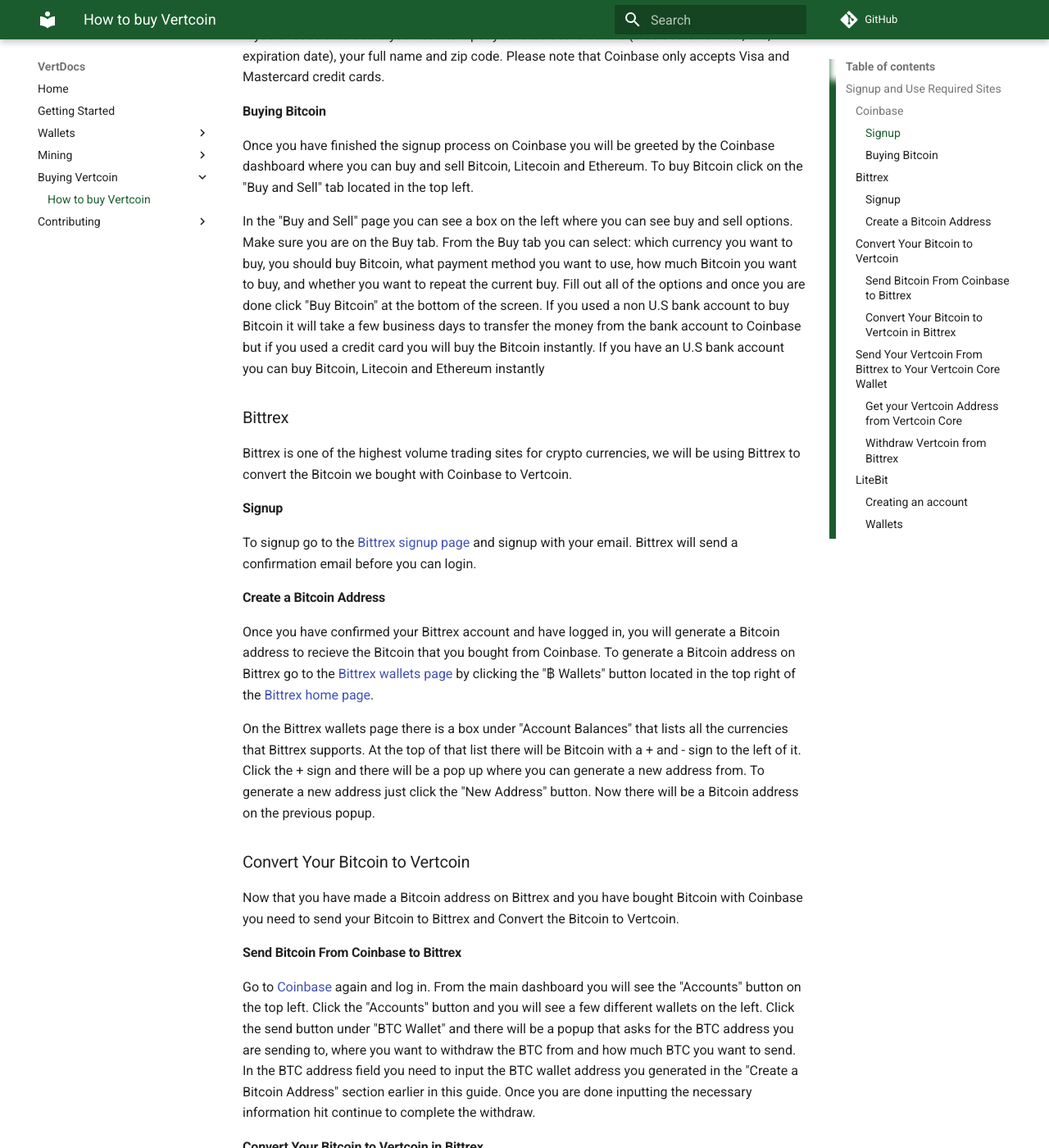
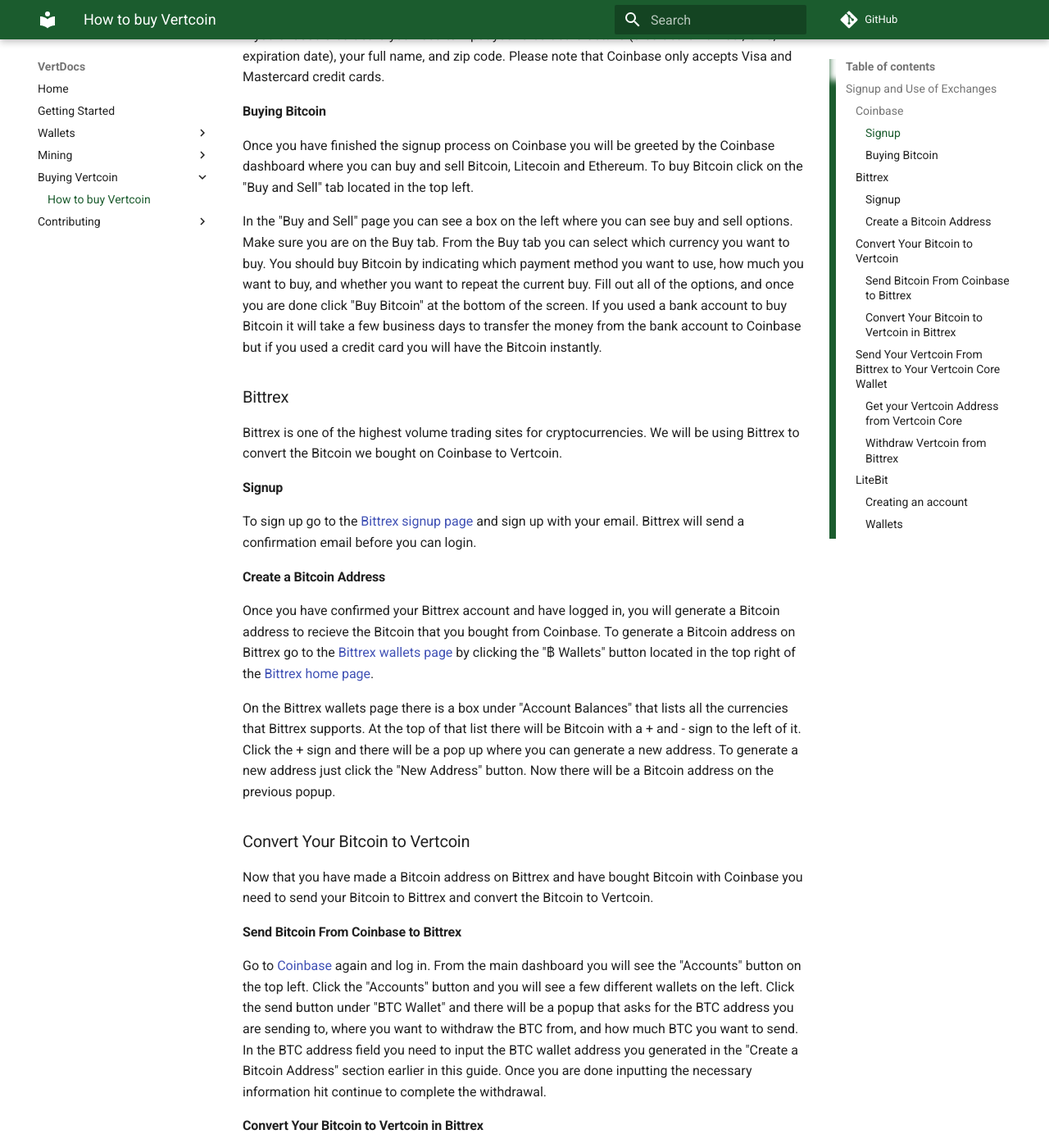
Before and after one commit to vertcoin-project/VertDocs, an MkDocs documentation site: the page built from docs/BuyingVertcoin/How-to-buy-Vertcoin.md, in a window 1280 px wide and 1400 px high, scrolled down 819 px. Shown: the whole window at 82% size. Built offline with MkDocs 1.6.1 and Material for MkDocs 9.7.7, drawn with Linux system fonts in a browser that asks for light colours; comment, search, counter and statistics services are not loaded; old or Windows-style settings are respelled for this version of MkDocs; some of the changed text lies outside the part shown.

Commit message:
fix grammar and clarify instructions

```diff
--- a/docs/BuyingVertcoin/How-to-buy-Vertcoin.md
+++ b/docs/BuyingVertcoin/How-to-buy-Vertcoin.md
@@ -1,12 +1,12 @@
 # Buying Vertcoin
 
-## Signup and Use Required Sites
+## Signup and Use of Exchanges
 
 ### Coinbase
 Coinbase is the largest site for buying Bitcoin with fiat (your local currency), and we will be using it for buying Bitcoin.
 
 #### Signup
-To signup for a Coinbase account go to [Coinbase](https://coinbase.com) and click signup in the top right corner.
+To sign up for a Coinbase account go to [Coinbase](https://coinbase.com) and click signup in the top right corner.
 
 
 You will be prompted to enter details such as: your name, your email, your location, etc. When inputting your personal information make sure to make it match the information on your bank account, PayPal, and credit card to prevent issues when adding a payment method.
@@ -18,47 +18,47 @@
 Once your phone number is verified you will be prompted to add a payment method to buy Bitcoin with fiat. From this screen you can choose whether you want to add a credit card or bank account for buying Bitcoin.
 
 
-If you choose bank account you will be prompted to sign in with your bank provider to link your bank account with Coinbase. If your bank provider is not listed you will need to add your bank checking information (routing number, account number) and  your name. Coinbase will send 2 small amounts of money to your bank account and you will need to identify what the two small amounts were to confirm this bank account.
+If you choose bank account you will be prompted to sign in with your bank provider to link your bank account with Coinbase. If your bank provider is not listed you will need to add your bank checking information (routing number, account number) and your name. Coinbase will send 2 small amounts of money to your bank account and you will need to identify what the two small amounts were to confirm this bank account.
 
 
-If you choose credit card you need to input your credit card details (credit card number, cvc, expiration date), your full name and zip code. Please note that Coinbase only accepts Visa and Mastercard credit cards.
+If you choose credit card you need to input your credit card details (credit card number, CVC, expiration date), your full name, and zip code. Please note that Coinbase only accepts Visa and Mastercard credit cards.
 
 
 #### Buying Bitcoin
 Once you have finished the signup process on Coinbase you will be greeted by the Coinbase dashboard where you can buy and sell Bitcoin, Litecoin and Ethereum. To buy Bitcoin click on the "Buy and Sell" tab located in the top left.
 
 
-In the "Buy and Sell" page you can see a box on the left where you can see buy and sell options. Make sure you are on the Buy tab. From the Buy tab you can select: which currency you want to buy, you should buy Bitcoin, what payment method you want to use, how much Bitcoin you want to buy, and whether you want to repeat the current buy. Fill out all of the options and once you are done click "Buy Bitcoin" at the bottom of the screen. If you used a non U.S bank account to buy Bitcoin it will take a few business days to transfer the money from the bank account to Coinbase but if you used a credit card you will buy the Bitcoin instantly. If you have an U.S bank account you can buy Bitcoin, Litecoin and Ethereum instantly
+In the "Buy and Sell" page you can see a box on the left where you can see buy and sell options. Make sure you are on the Buy tab. From the Buy tab you can select which currency you want to buy. You should buy Bitcoin by indicating which payment method you want to use, how much you want to buy, and whether you want to repeat the current buy. Fill out all of the options, and once you are done click "Buy Bitcoin" at the bottom of the screen. If you used a bank account to buy Bitcoin it will take a few business days to transfer the money from the bank account to Coinbase but if you used a credit card you will have the Bitcoin instantly.
 
 
 ### Bittrex
-Bittrex is one of the highest volume trading sites for crypto currencies, we will be using Bittrex to convert the Bitcoin we bought with Coinbase to Vertcoin.
+Bittrex is one of the highest volume trading sites for cryptocurrencies. We will be using Bittrex to convert the Bitcoin we bought on Coinbase to Vertcoin.
 
 
 #### Signup
-To signup go to the [Bittrex signup page](https://bittrex.com/account/Register) and signup with your email. Bittrex will send a confirmation email before you can login.
+To sign up go to the [Bittrex signup page](https://bittrex.com/account/Register) and sign up with your email. Bittrex will send a confirmation email before you can login.
 
 
 #### Create a Bitcoin Address
 Once you have confirmed your Bittrex account and have logged in, you will generate a Bitcoin address to recieve the Bitcoin that you bought from Coinbase. To generate a Bitcoin address on Bittrex go to the [Bittrex wallets page](bittrex.com/Balance) by clicking the "฿ Wallets" button located in the top right of the [Bittrex home page](https://bittrex.com/Home/Markets).
 
 
-On the Bittrex wallets page there is a box under "Account Balances" that lists all the currencies that Bittrex supports. At the top of that list there will be Bitcoin with a + and - sign to the left of it. Click the + sign and there will be a pop up where you can generate a new address from. To generate a new address just click the "New Address" button. Now there will be a Bitcoin address on the previous popup.
+On the Bittrex wallets page there is a box under "Account Balances" that lists all the currencies that Bittrex supports. At the top of that list there will be Bitcoin with a + and - sign to the left of it. Click the + sign and there will be a pop up where you can generate a new address. To generate a new address just click the "New Address" button. Now there will be a Bitcoin address on the previous popup.
 
 
 ### Convert Your Bitcoin to Vertcoin
-Now that you have made a Bitcoin address on Bittrex and you have bought Bitcoin with Coinbase you need to send your Bitcoin to Bittrex and Convert the Bitcoin to Vertcoin.
+Now that you have made a Bitcoin address on Bittrex and have bought Bitcoin with Coinbase you need to send your Bitcoin to Bittrex and convert the Bitcoin to Vertcoin.
 
 
 #### Send Bitcoin From Coinbase to Bittrex
-Go to [Coinbase](https://coinbase.com) again and log in. From the main dashboard you will see the "Accounts" button on the top left. Click the "Accounts" button and you will see a few different wallets on the left. Click the send button under "BTC Wallet" and there will be a popup that asks for the BTC address you are sending to, where you want to withdraw the BTC from and how much BTC you want to send. In the BTC address field you need to input the BTC wallet address you generated in the "Create a Bitcoin Address" section earlier in this guide. Once you are done inputting the necessary information hit continue to complete the withdraw.
+Go to [Coinbase](https://coinbase.com) again and log in. From the main dashboard you will see the "Accounts" button on the top left. Click the "Accounts" button and you will see a few different wallets on the left. Click the send button under "BTC Wallet" and there will be a popup that asks for the BTC address you are sending to, where you want to withdraw the BTC from, and how much BTC you want to send. In the BTC address field you need to input the BTC wallet address you generated in the "Create a Bitcoin Address" section earlier in this guide. Once you are done inputting the necessary information hit continue to complete the withdrawal.
 
 
 #### Convert Your Bitcoin to Vertcoin in Bittrex
-Once you have sent your Bitcoin from Coinbase to Bittrex you will be able to see the Bitcoin under "Account Balances" in the "฿ Wallets" page. If the Bitcoin you sent is under the "Pending Deposit" column that means your transaction is still confirming on the Bitcoin blockchain, to check the status of the transaction scroll down until you see "Pending Deposits" where you can view the status of your deposit.
+Once you have sent your Bitcoin from Coinbase to Bittrex you will be able to see the Bitcoin under "Account Balances" in the "฿ Wallets" page. If the Bitcoin you sent is under the "Pending Deposit" column, that means your transaction is still confirming on the Bitcoin blockchain. To check the status of the transaction scroll down until you see "Pending Deposits".
 
 
-Once your transaction is confirmed you can buy Vertcoin by going to the [Bittrex VTC -> BTC markets page](https://bittrex.com/Market/Index?MarketName=BTC-VTC) and you will see a lot of market information pop up. Under the value graph you will see the "Trading" section where you can buy and sell Vertcoin. To buy Vertcoin use the "Buy Vertcoin" section to buy Vertcoin. From the "Buy Vertcoin" section you need to input how much Vertcoin you want to buy, what price you want to buy it at (price in Bitcoin) and what type of order you want to place. Once you have inputted all the necessary information click "Buy Vertcoin" and confirm the buy order.
+Once your transaction is confirmed you can buy Vertcoin by going to the [Bittrex VTC -> BTC markets page](https://bittrex.com/Market/Index?MarketName=BTC-VTC). Under the value graph you will see the "Trading" section where you can buy and sell Vertcoin. To buy Vertcoin use the "Buy Vertcoin" section. From the "Buy Vertcoin" section you need to input how much Vertcoin you want to buy, what price you want to buy it at (price in Bitcoin) and what type of order you want to place. Once you have inputted all the necessary information click "Buy Vertcoin" and confirm the buy order.
 
 
 ### Send Your Vertcoin From Bittrex to Your Vertcoin Core Wallet
@@ -66,23 +66,23 @@
 
 
 #### Get your Vertcoin Address from Vertcoin Core
-To get your Vertcoin address from Vertcoin Core, open Vertcoin Core and go to `File -> Recieving Addresses` and you will see all of your Vertcoin addresses, select one and hit copy to copy the address to your clipboard.
+To get your Vertcoin address from Vertcoin Core, open Vertcoin Core and go to `File -> Recieving Addresses`, where you will see all of your Vertcoin addresses. Select one and hit copy to copy the address to your clipboard.
 
 
 #### Withdraw Vertcoin from Bittrex
-To withdraw your Vertcoin from Bittrex to your Core wallet go to the [Bittrex wallets page](bittrex.com/Balance) and click the - sign next to Vertcoin in the "Account Balances" section. There will be a popup where you will input the details of your withdraw such as: the address you got from Vertcoin Core and how much Vertcoin you want to withdraw. Once you are done inputting all the required information click withdraw and confirm the withdraw.
+To withdraw your Vertcoin from Bittrex to your Core wallet go to the [Bittrex wallets page](bittrex.com/Balance) and click the - sign next to Vertcoin in the "Account Balances" section. There will be a popup where you will input the details of your withdrawal; the address you got from Vertcoin Core, and how much Vertcoin you want to withdraw. Once you are done inputting all the required information click withdraw and confirm the withdraw.
 
 
-Now that you have withdrawn your Vertcoin from Bittrex you will see the coins show up in your wallet after a few minutes.
+Now that you have withdrawn your Vertcoin from Bittrex you will see the coins arrive in your wallet after a few minutes.
 
 
 ### LiteBit
-If you don't want to use Coinbase and Bittrex, you can also use [LiteBit](https://litebit.eu). Here it is possible to buy and sell Vertcoin (and other coins) without converting to Bitcoin first. There is a catch however: LiteBit uses a "spread" between buying and selling prices of about 5%. Therefore, buying Vertcoin will be about 5% more expensive and selling will also be about 5% under the actual value.
+If you do no want to or cannot use Coinbase and Bittrex, you can use [LiteBit](https://litebit.eu). Here it is possible to buy and sell Vertcoin (and other coins) without converting to Bitcoin first. There is a catch, however: LiteBit has a spread between buy and sell prices of about 5%. This means that using $100 USD to purchase VTC will give the buyer $95 USD worth of it. Selling this Vertcoin immediately (on Litebit) will give the user $90 USD.
 
 
 #### Creating an account
-Creating an account requires basic details like your name and e-mail address. Then there are tier 1, 2 and 3 validations to ensure you are a real person. This varies from bank account validation to copying a bill or bank note for address validation. The validation you have completed, influences the maximum trading amount. The process is relatively straightforward and can be done in a couple of minutes.
+Creating an account on Litebit requires basic details like your name and e-mail address. There are 3 verification tiers. A higher verification tier allows a user to make greater purchases. Verification methods vary from bank account validation to copying a bill or bank note. These processes are straightforward and can be done in a couple of minutes.
 
 
 #### Wallets
-You can store your Vertcoins in two ways: in your own wallet and in the online wallet provided by LiteBit. Trading is a lot easier when using the wallet provided, but do keep in mind that having your Vertcoins in their wallet might be a security risk. They would not be the first exchange to fall prey to hackers, so bear that in mind when making your decision.
+You can store your Vertcoins in two ways: in your own wallet or in the online wallet provided by LiteBit. Trading is a lot easier when using the wallet provided, but do keep in mind that having your Vertcoins in their wallet might be a security risk. They would not be the first exchange to fall prey to hackers, so bear that in mind when making your decision.
```
